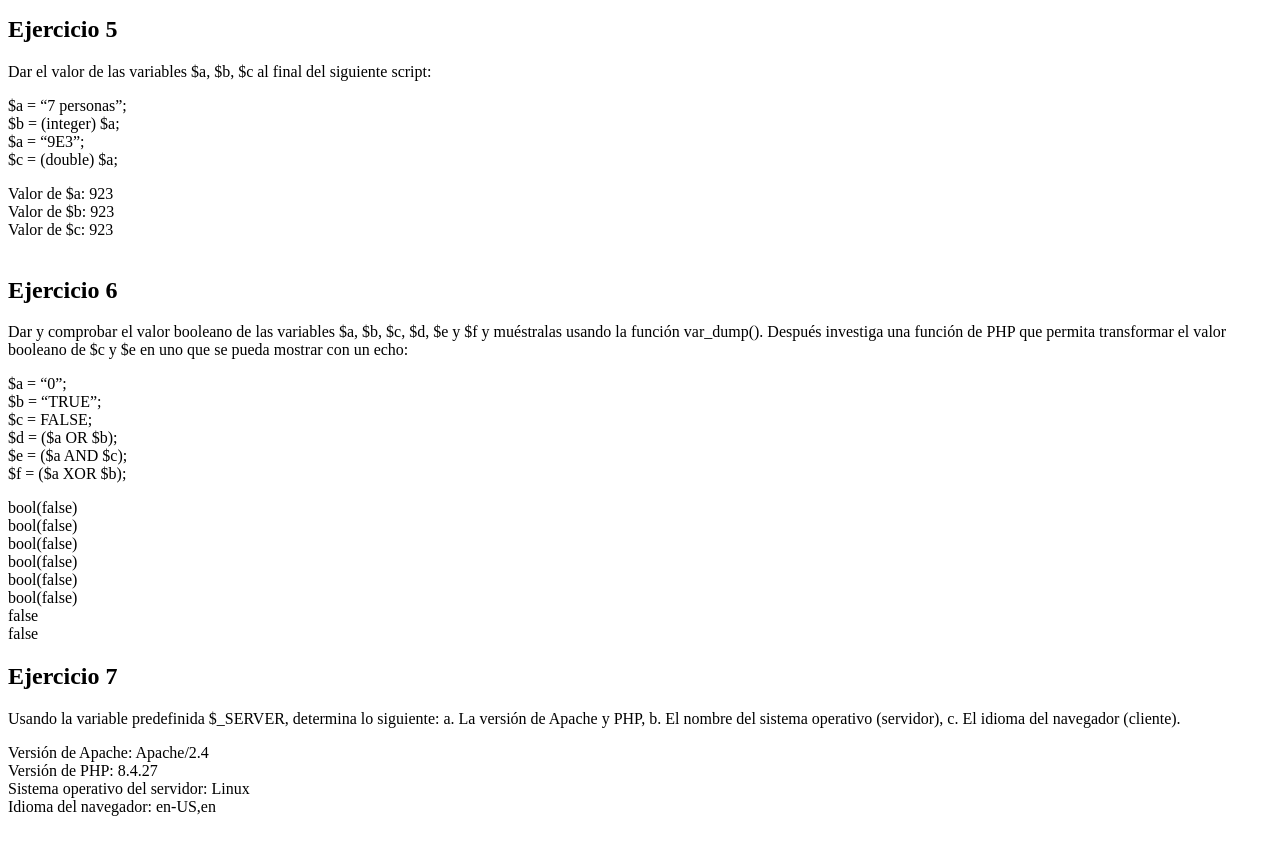
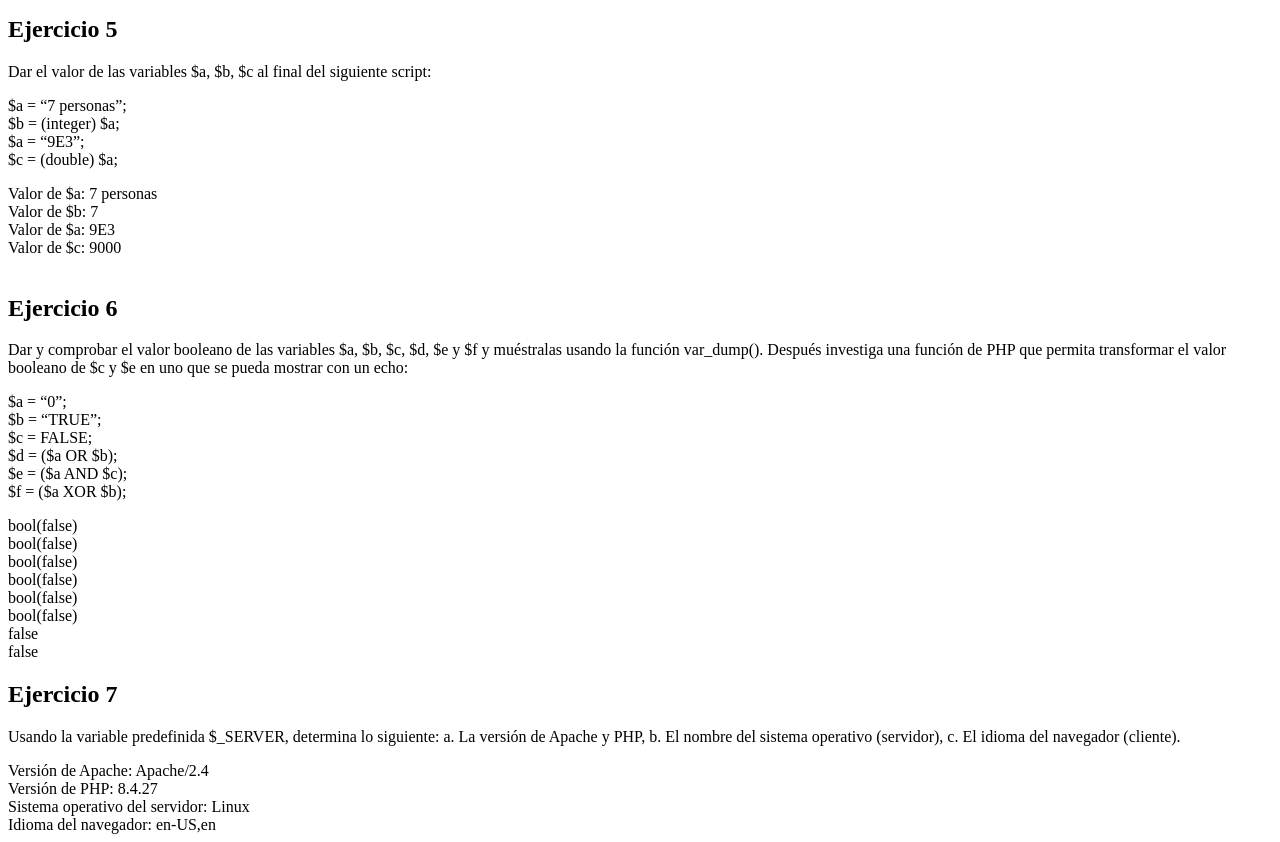
Before and after one commit to HaroldTass/tecweb, a PHP site: page / in a window 1280 px wide. Shown: the part 1254-2096 px from the top of the page. Before the commit the page ends 2070 px from the top, so only its background shows below. Run offline with PHP 8.4, Linux system fonts and the light colour scheme.

Commit message:
archivo indexmodificado

```diff
--- a/practicas/p04/index.php
+++ b/practicas/p04/index.php
@@ -163,13 +163,16 @@ $c = (double) $a;<br>
 </p>
 <?php
 $a = "7 personas";
+echo "Valor de \$a: $a<br>";
+
 $b = (integer) $a;
-$a = "923";
+echo "Valor de \$b: $b<br>";
+
+$a = "9E3";
+echo "Valor de \$a: $a<br>";
+
 $c = (double) $a;
-
-echo "Valor de \$a: $a".'<br>';
-echo "Valor de \$b: $b".'<br>';
-echo "Valor de \$c: $c".'<br>';
+echo "Valor de \$c: $c<br>";
 
 ?>
 
```
